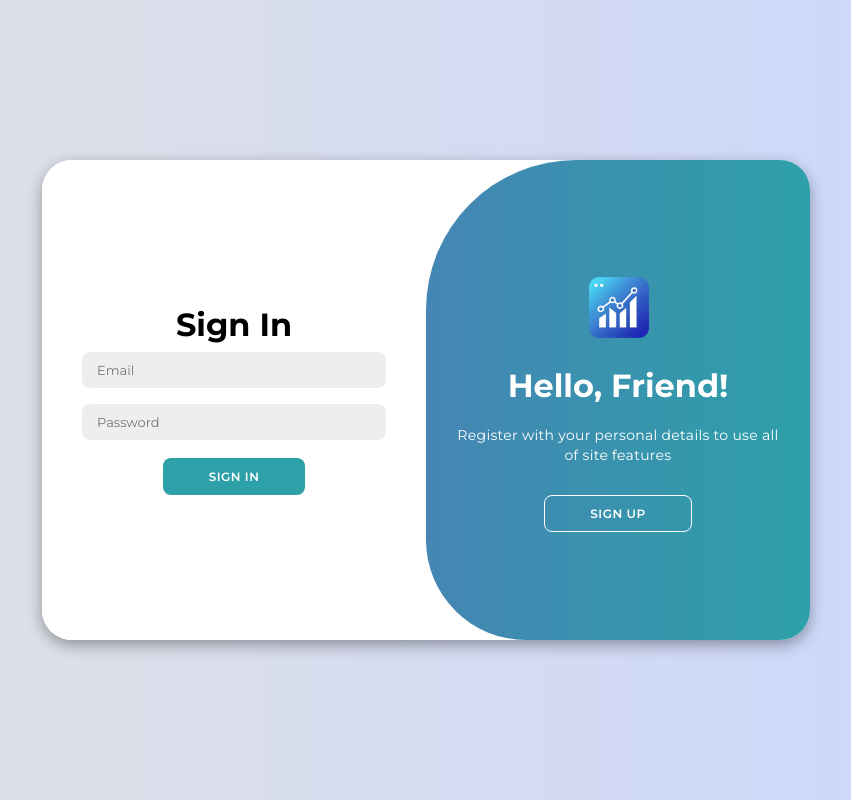
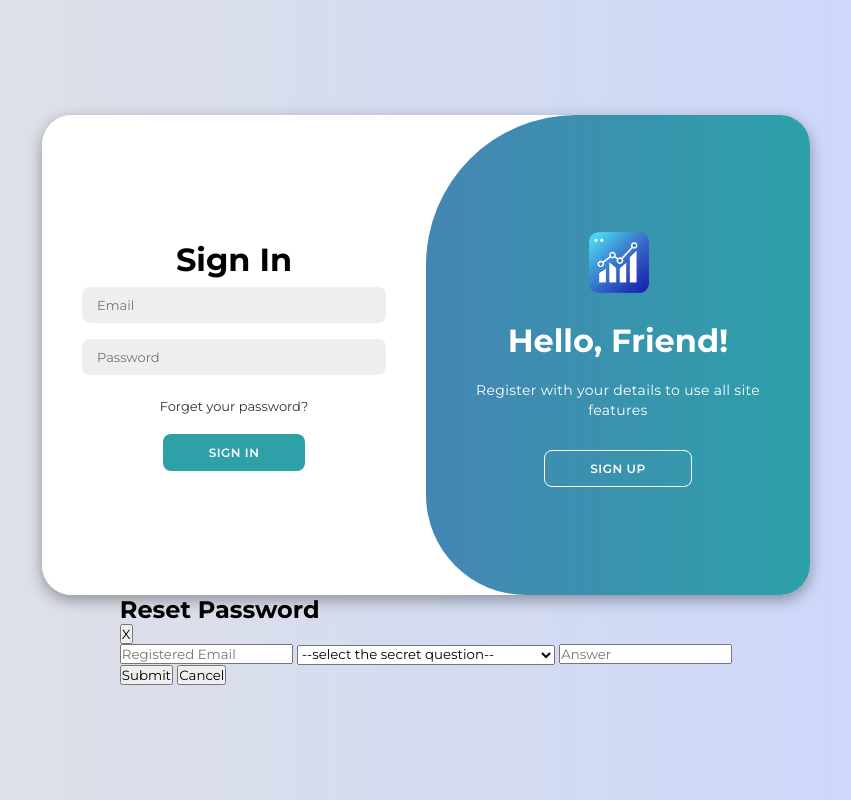
Before and after one commit to rahul5F1/timepass, a Flask app: page / in a window 1280 px wide. Shown: the whole page, without its empty margins (214-1065 px from the left). Run offline with Flask 3, Linux system fonts and the light colour scheme.

Commit message:
Update index.html

```diff
--- a/templates/index.html
+++ b/templates/index.html
@@ -3,56 +3,95 @@
 <head>
  <meta charset="UTF-8" />
  <meta name="viewport" content="width=device-width, initial-scale=1.0" />
-  <link
-    rel="stylesheet"
-    href="https://cdnjs.cloudflare.com/ajax/libs/font-awesome/6.4.2/css/all.min.css"
-  />
  <link rel="stylesheet" href="{{ url_for('static', filename='style.css') }}" />
-  <title>Login Page | Caged Coder</title>
+ <title>Login Page</title>
 </head>
-
 <body>
  <div class="container" id="container">
+
+   <!-- Sign Up Form -->
    <div class="form-container sign-up">
-      <form id="registerForm" method="POST" action="/register" onsubmit="return validateRegistrationForm()">
+     <form method="POST" action="/register" onsubmit="return validateRegistrationForm()">
        <h1>Create Account</h1>
        <input type="text" name="name" placeholder="Name" required />
        <input type="email" name="email" placeholder="Email" required />
        <input type="password" id="reg_password" name="password" placeholder="Password" required />
        <input type="password" id="reg_confirm_password" name="confirm_password" placeholder="Confirm Password" required />
-        <div id="regError" style="color: red; display: none;">Passwords do not match!</div>
+
+       <select name="security_question" required>
+         <option value="">--select the secret question--</option>
+         <option value="What is your high school name?">What is your high school name?</option>
+         <option value="Which is your favourite color?">Which is your favourite color?</option>
+         <option value="What is your pet name?">What is your pet name?</option>
+         <option value="Who is your favourite actor/actress?">Who is your favourite actor/actress?</option>
+       </select>
+       <input type="text" name="security_answer" placeholder="Answer" required />
+
+       <div id="regError" class="error-message">Passwords do not match!</div>
        <button type="submit">Sign Up</button>
      </form>
    </div>
 
+   <!-- Sign In Form -->
    <div class="form-container sign-in">
      <form method="POST" action="/login">
        <h1>Sign In</h1>
        <input type="email" name="email" placeholder="Email" required />
        <input type="password" name="password" placeholder="Password" required />
+       <a href="index.html" id="forgotPasswordLink">Forget your password?</a>
+        <!-- <button id="forgotPasswordLink">Forget your password?</button> -->
        <button type="submit">Sign In</button>
      </form>
    </div>
 
+   <!-- Toggle UI -->
    <div class="toggle-container">
      <div class="toggle">
        <div class="toggle-panel toggle-left">
         <img src="{{ url_for('static', filename='logo.png') }}" alt="Logo" class="logo-image" />
          <h1>Welcome Back!</h1>
-          <p>Enter your personal details to use all of site features</p>
+         <p>Enter your personal details to use all site features</p>
          <button class="hidden" id="login">Sign In</button>
        </div>
        <div class="toggle-panel toggle-right">
         <img src="{{ url_for('static', filename='logo.png') }}" alt="Logo" class="logo-image" />
          <h1>Hello, Friend!</h1>
-          <p>
-            Register with your personal details to use all of site features
-          </p>
+         <p>Register with your details to use all site features</p>
          <button class="hidden" id="register">Sign Up</button>
        </div>
      </div>
    </div>
  </div>
-  <script src="{{ url_for('static',filename='script.js') }}"></script>
+
+ <!-- Password Reset Popup -->
+ <div id="resetPopup" class="popup-overlay">
+   <div class="popup">
+     <h2>Reset Password</h2>
+     <button id="crossPopup" onclick="closeResetPass()">X</button>
+     <form id="resetForm" onsubmit="return handleReset(event)">
+       <input type="email" id="reset_email" placeholder="Registered Email" name="email" required />
+       <select id="reset_question" name="security_question" required>
+         <option value="">--select the secret question--</option>
+         <option value="What is your high school name?">What is your high school name?</option>
+         <option value="Which is your favourite color?">Which is your favourite color?</option>
+         <option value="What is your pet name?">What is your pet name?</option>
+         <option value="Who is your favourite actor/actress?">Who is your favourite actor/actress?</option>
+       </select>
+       <input type="text" id="reset_answer" placeholder="Answer" name="security_answer" required />
+
+       <div id="passwordFields" style="display:none;">
+         <input type="password" id="new_password" name="new_password" placeholder="New Password"/>
+         <input type="password" id="confirm_new_password" name="confirm_password"  placeholder="Confirm Password" />
+       </div>
+
+       <div class="error-message" id="resetError"></div>
+       <button type="submit">Submit</button>
+       <button type="button" onclick="closeResetPopup()">Cancel</button>
+     </form>
+   </div>
+ </div>
+
+ <!-- <script src="{{ url_for('static',filename='script.js') }}"></script> -->
+  <script src="../static/script.js"></script>
 </body>
 </html>
```
Lines whose indentation alone changed are shown as unchanged.
